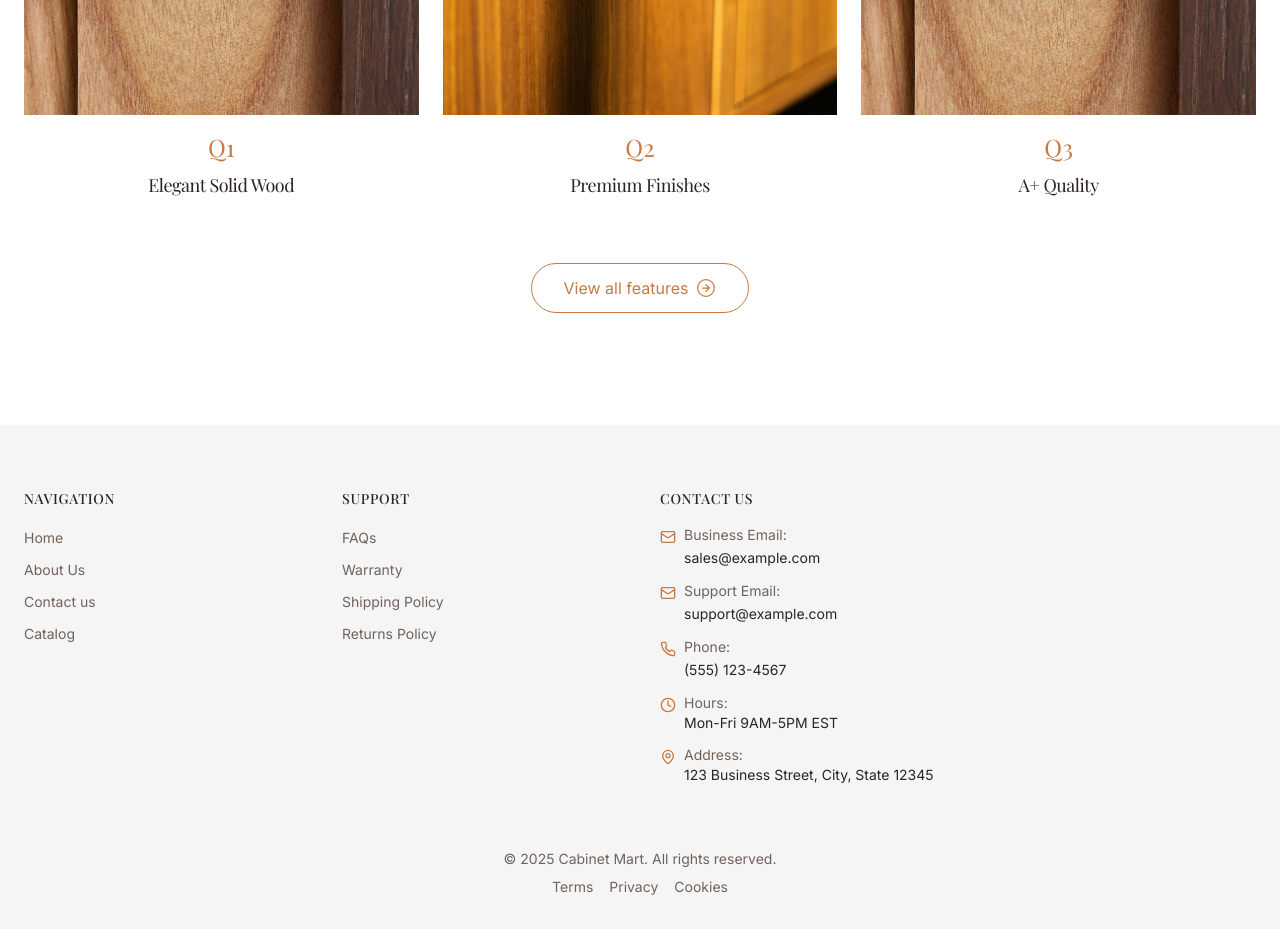
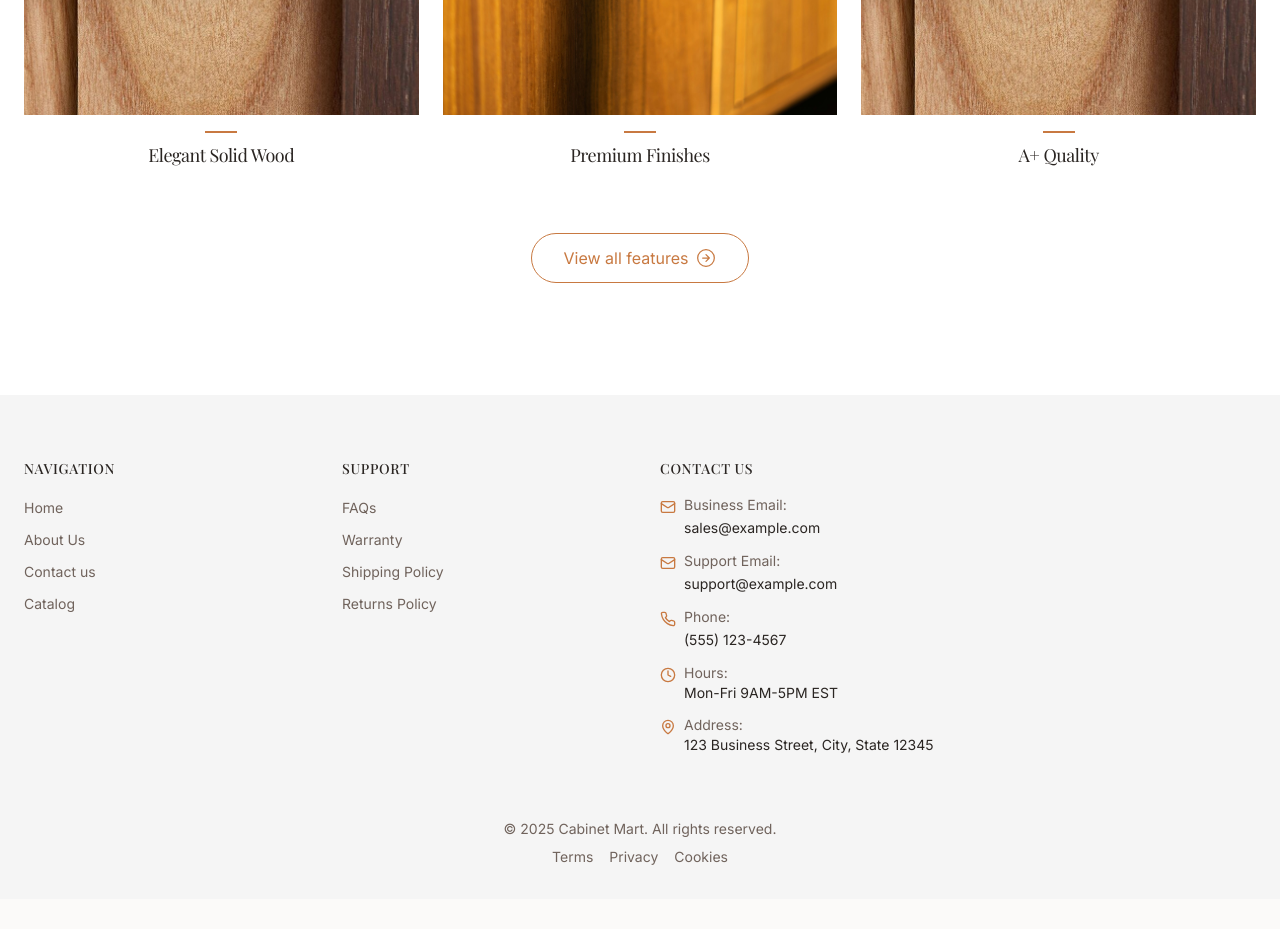
Before and after one commit to CameronMansker/Cabinet-Mart, a React (Vite) app: page / in a window 1280 px wide. Shown: the part 2520-3449 px from the top of the page. After the commit the page ends 3419 px from the top, so only its background shows below. Built offline with nearby package versions, Linux system fonts and the light colour scheme; a web font is replaced by a local one.

Commit message:
Refactor: Shorten feature number line
Make the feature number a short line.

```diff
--- a/src/components/QualityIndicators.tsx
+++ b/src/components/QualityIndicators.tsx
@@ -83,7 +83,7 @@ const QualityIndicators = () => {
                 />
               </div>
               <div className="text-center">
-                <div className="feature-number">{point.id}</div>
+                <div className="feature-number w-8 h-0.5 bg-copper mx-auto mb-2"></div>
                 <h3 className="font-serif text-lg">{point.title}</h3>
                 {point.subtitle && <p className="text-sm text-muted-foreground">{point.subtitle}</p>}
               </div>
--- a/src/index.css
+++ b/src/index.css
@@ -86,6 +86,6 @@
   }
 
   .feature-number {
-    @apply font-serif text-2xl text-copper inline-block mb-2;
+    @apply w-8 h-0.5 bg-copper mx-auto mb-2;
   }
 }
```
